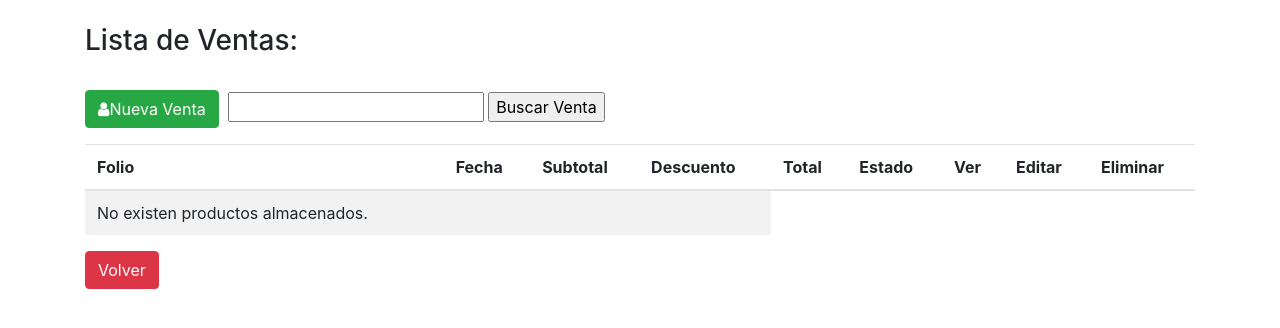
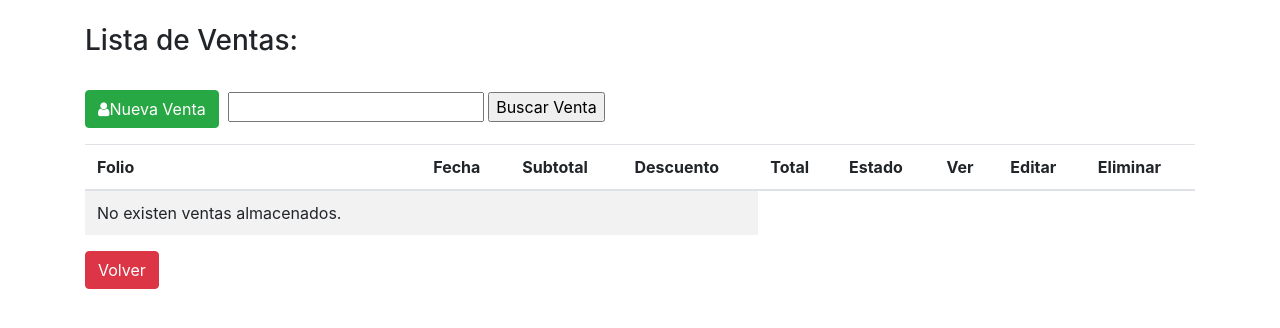
Before and after one commit to DaniloDaniel/MundoFastSPA, a Django app: page /MundoFastWebApp/ventas/ in a window 1280 px wide. Shown: the part 56-384 px from the top of the page. Run offline with Django 3.2, Linux system fonts and the light colour scheme; data that the repository does not hold is empty; some libraries are stand-ins or nearby versions.

Commit message:
Agregado requisito n° 17 Buscar ventas
este requisito busca ventas por numero de folio el cual es unico por lo que siempre tendremos un resultado, ademas cuando no se ingresa
n° de folio no se realiza ninguna busqueda.

```diff
--- a/MundoFastSPA/MundoFastWebApp/templates/MundoFastWebApp/Venta/ventas.html
+++ b/MundoFastSPA/MundoFastWebApp/templates/MundoFastWebApp/Venta/ventas.html
@@ -41,13 +41,13 @@
     <div class="container">
         <h3>Lista de Ventas:</h3>
         <br>
-        <form action="" method="post">
+        <form action="{% url 'MundoFastWebApp:buscarVenta' %}" method="post">
             <button type="button" class="btn btn-success" onclick="location.href='{% url 'MundoFastWebApp:formVenta' %}'">
                 <i class="fa fa-user"></i>Nueva Venta
             </button>
             {% csrf_token %}
             <label for="buscarVenta"></label>
-            <input type="text" name="buscarVenta" id="buscarVenta">
+            <input type="number" name="buscarVenta" id="buscarVenta">
             <input type="submit" value="Buscar Venta">
         </form>
         {% if messages %}
@@ -111,7 +111,7 @@
                         </tr>
                     {% endfor %} {% else %}
                     <td>
-                        {% if 'buscar' in request.path %} No existen productos almacenados con ese nombre. {% else %} No existen productos almacenados. {% endif %}
+                        {% if 'buscar' in request.path %} No existen ventas almacenados con ese numero de folio. {% else %} No existen ventas almacenados. {% endif %}
                     </td>
                     <td></td>
                     <td></td>
@@ -122,7 +122,7 @@
         <form action="{% url 'MundoFastWebApp:ofertaproducto' %}" method="post">
             {% csrf_token %}
             {% if 'buscar' in request.path %}
-                <button type="button" class="btn btn-danger" onclick="location.href='{% url 'MundoFastWebApp:productos' %}'">
+                <button type="button" class="btn btn-danger" onclick="location.href='{% url 'MundoFastWebApp:ventas' %}'">
                     Volver a la lista
                 </button>
             {% else %}
--- a/MundoFastSPA/MundoFastWebApp/urls.py
+++ b/MundoFastSPA/MundoFastWebApp/urls.py
@@ -33,4 +33,6 @@ urlpatterns = [
     path('ventas/', views.ventas, name='ventas'),
     path('ventas/formVenta/', views.formVenta, name='formVenta'),
     path('ventas/crearVenta/', views.crearVenta, name='crearVenta'),
+    path('ventas/buscar/', views.buscarVenta, name='buscarVenta'),
+
 ]
--- a/MundoFastSPA/MundoFastWebApp/views.py
+++ b/MundoFastSPA/MundoFastWebApp/views.py
@@ -178,3 +178,14 @@ def crearVenta(request):
         # with POST data. This prevents data from being posted twice if a
         # user hits the Back button.
         return HttpResponseRedirect(reverse('MundoFastWebApp:ventas'))
+
+def buscarVenta(request):
+    print("testo: "+request.POST['buscarVenta'])
+    alt = request.POST['buscarVenta']
+    if request.POST['buscarVenta']:
+        listaVenta = [x for x in Venta.objects.order_by('-id') if int(alt) == x.folioVenta]
+        context = {'listaVenta': listaVenta}
+        messages.info(request, 'Resultados de búsqueda.')
+        return render(request, 'MundoFastWebApp/Venta/ventas.html', context)
+    else:
+        return HttpResponseRedirect(reverse('MundoFastWebApp:ventas'))
```
